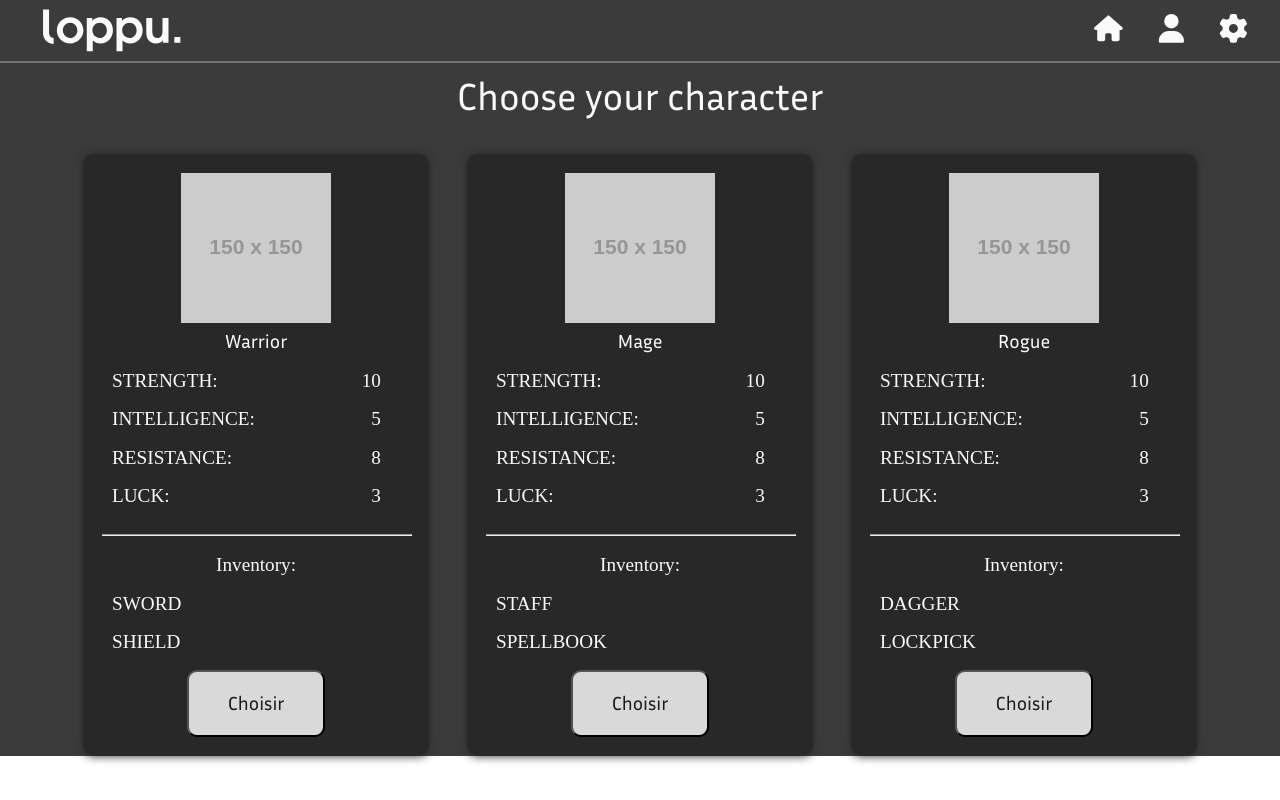
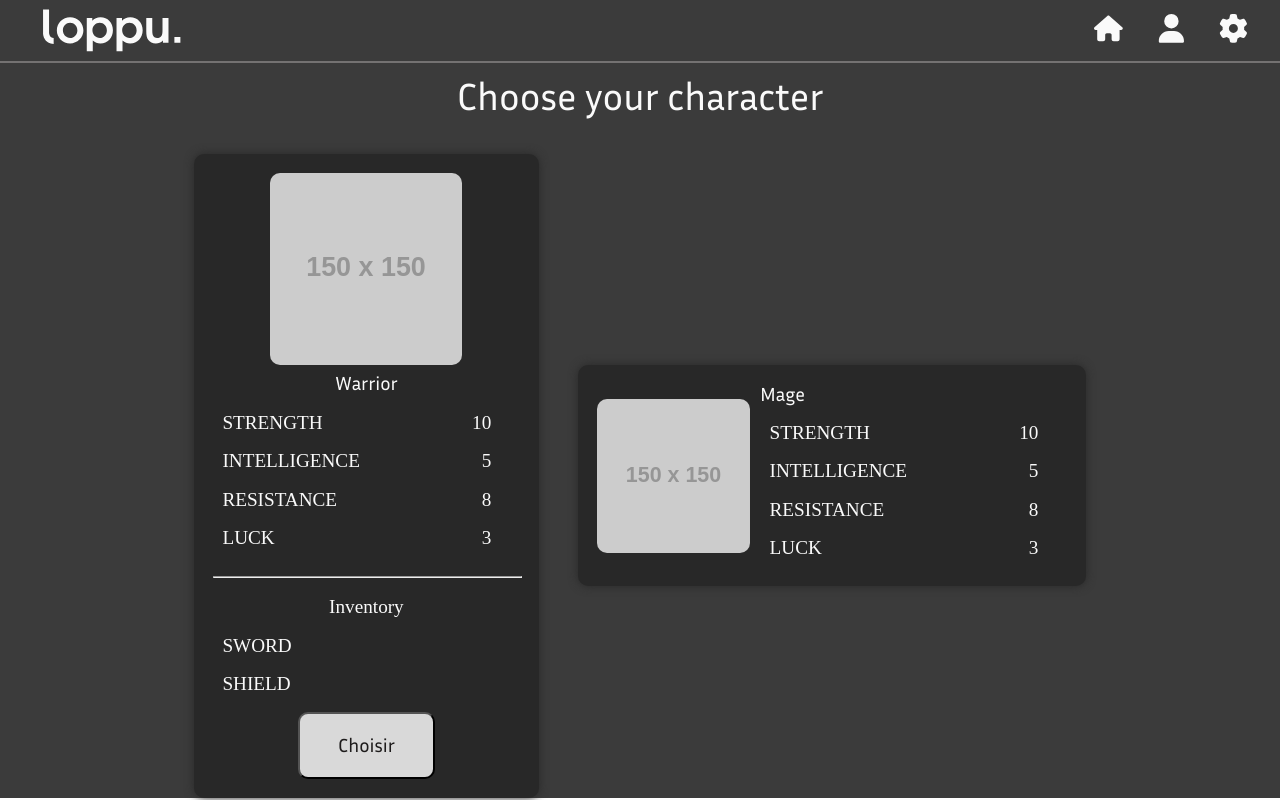
Before and after one commit to Naiizey/Loppu, a React (Create React App) app in the folder client/: page /characterSelection in a window 1280 px wide. Built offline with nearby package versions, Linux system fonts and the light colour scheme.

Commit message:
Refactor characterSelection component and characterSheet styles

```diff
--- a/client/src/components/characterSheet/characterSheet.css
+++ b/client/src/components/characterSheet/characterSheet.css
@@ -1,9 +1,22 @@
-#characterSheet > hr{
+#characterSheetBig{
+    display: flex;
+    flex-direction: column;
+    align-items: center;
+    row-gap: 0.5em;
+    padding: 1em;
+    background-color: var(--black-shade);
+    border-radius: 10px;
+    box-shadow: 0 0 10px var(--black-shade);
+    transition: all 0.3s;
+    width: 16em;
+}
+
+#characterSheetBig > hr{
     color : var(--white-shade);
     width: 100%;
 }
 
-#characterSheet button{
+#characterSheetBig button{
     padding: 1em 2em;
     background-color: var(--grey-button-sel-char);
     color: var(--black-text-on-grey-button);
@@ -13,14 +26,14 @@
     cursor: pointer;
 }
 
-#characterSheet ul{
+#characterSheetBig ul{
     display: flex;
     flex-direction: column;
     justify-content: space-between;
     width: 16em;
 }
 
-#characterSheet ul > li{
+#characterSheetBig ul > li{
     display: flex;
     flex-direction: row;
     justify-content: space-between;
@@ -28,3 +41,101 @@
     width: 14em;
     text-transform: uppercase;
 }
+
+#characterSheetBig img{
+    width: 10em;
+    height: 10em;
+    border-radius: 10px;
+}
+
+/* character Sheet Small */
+
+#characterSheetSmall{
+    display: flex;
+    flex-direction: row;
+    align-items: space-between;
+    background-color: var(--black-shade);
+    border-radius: 10px;
+    box-shadow: 0 0 10px var(--black-shade);
+    transition: all 0.3s;
+    padding: 1em;
+    column-gap: 0.5em;
+}
+
+#characterSheetSmall > :first-child{
+    align-self: center;
+}
+
+#characterSheetSmall > section{
+    display: flex;
+    flex-direction: column;
+    row-gap: 0.5em;
+}
+
+#characterSheetSmall > section > ul{
+    display: flex;
+    flex-direction: column;
+    justify-content: space-between;
+    width: 16em;
+}
+
+#characterSheetSmall > section > ul > li{
+    display: flex;
+    flex-direction: row;
+    justify-content: space-between;
+    padding: 0.5em;
+    width: 14em;
+    text-transform: uppercase;
+}
+
+#characterSheetSmall img{
+    width: 8em;
+    height: 8em;
+    border-radius: 10px;
+}
+
+/* Selected CharacterSmall */
+#characterSheetSmall.selected{
+    display: flex;
+    flex-direction: column;
+    align-items: center;
+    row-gap: 0.5em;
+    padding: 1em;
+    width: 16em;
+    transition: none;
+}
+
+.selected hr{
+    color : var(--white-shade);
+    width: 100%;
+}
+
+.selected > section{
+    display: flex;
+    flex-direction: column;
+    align-items: center;
+    row-gap: 0.5em;
+    align-items: space-between;
+}
+
+.selected ul{
+    display: flex;
+    flex-direction: column;
+    justify-content: space-between;
+    width: 16em;
+}
+
+.selected ul > li{
+    display: flex;
+    flex-direction: row;
+    justify-content: space-between;
+    padding: 0.5em;
+    width: 14em;
+    text-transform: uppercase;
+}
+
+.selected img{
+    width: 10em;
+    height: 10em;
+    border-radius: 10px;
+}
--- a/client/src/components/characterSheet/characterSheet.js
+++ b/client/src/components/characterSheet/characterSheet.js
@@ -2,34 +2,36 @@ import React from 'react';
 import './characterSheet.css';
 
 function click(name) {
-    console.log(name);
+    // console.log(name)
 }
 
-const characterSheet = ({img, name, stats, inventory}) => {
+const characterSheet = ({type, img, name, stats, inventory, isClicked, onClick}) => {
+    switch(type) {
+        case "big":
             return (
-        <li id="characterSheet">
+                <li id="characterSheetBig" className={`${isClicked ? "selected" : ""}`}   onClick={onClick}>
                     <img src={img} alt={name}/>
                     <h2>{name}</h2>
                     <ul>
                         <li>
-                    <p>Strength: </p>
+                            <p>Strength </p>
                             <p>{stats.strength}</p>
                         </li>
                         <li>
-                    <p>Intelligence: </p>
+                            <p>Intelligence </p>
                             <p>{stats.intelligence}</p>
                         </li>
                         <li>
-                    <p>Resistance: </p>
+                            <p>Resistance </p>
                             <p>{stats.resistance}</p>
                         </li>
                         <li>
-                    <p>Luck: </p>
+                            <p>Luck </p>
                             <p>{stats.luck}</p>
                         </li>
                     </ul>
                     <hr/>
-            <p>Inventory:</p>
+                    <p>Inventory </p>
                     <ul>
                         {inventory.map((item, index) => {
                             return <li key={index}>{item}</li>
@@ -38,6 +40,51 @@ const characterSheet = ({img, name, stats, inventory}) => {
                     <button onClick={click(name)}>Choisir</button>
                 </li>
             )
+        case "small":
+            return (
+                <li id="characterSheetSmall" className={`${isClicked ? "selected" : ""}`}   onClick={onClick}>
+                    <img src={img} alt={name}/>
+                    <section>
+                        <h2>{name}</h2>
+                        <ul>
+                            <li>
+                                <p>Strength </p>
+                                <p>{stats.strength}</p>
+                            </li>
+                            <li>
+                                <p>Intelligence </p>
+                                <p>{stats.intelligence}</p>
+                            </li>
+                            <li>
+                                <p>Resistance </p>
+                                <p>{stats.resistance}</p>
+                            </li>
+                            <li>
+                                <p>Luck </p>
+                                <p>{stats.luck}</p>
+                            </li>
+                        </ul>
+                    </section>
+                    { isClicked &&
+                        <>
+                            <hr/>
+                            <p>Inventory </p>
+                            <ul>
+                                {inventory.map((item, index) => {
+                                    return <li key={index}>{item}</li>
+                                })}
+                            </ul>
+                        </>
+                    }
+                </li>
+            )
+        default:
+            return (
+                <li id="characterSheet">
+                    default case
+                </li>
+            )
+    }
 };
 
 export default characterSheet;
--- a/client/src/pages/characterSelection/characterSelection.css
+++ b/client/src/pages/characterSelection/characterSelection.css
@@ -25,18 +25,7 @@ section#characterSelection > ul{
     padding: auto;
 }
 
-section#characterSelection > ul > li{
-    display: flex;
-    flex-direction: column;
-    align-items: center;
-    row-gap: 0.5em;
-    padding: 1em;
-    background-color: var(--black-shade);
-    border-radius: 10px;
-    box-shadow: 0 0 10px var(--black-shade);
-    transition: all 0.3s;
-    width: 16em;
-}
+
 
 section#characterSelection > ul > li:hover{
     box-shadow: 0 0 10px var(--white-shade);
--- a/client/src/pages/characterSelection/characterSelection.js
+++ b/client/src/pages/characterSelection/characterSelection.js
@@ -1,18 +1,22 @@
-import React from 'react';
+import { useState } from 'react';
 import './characterSelection.css';
 import CharacterSheet from '../../components/characterSheet/characterSheet';
 
-const characterSelection = () => {
+const CharacterSelection = () => {
+    const [isClicked, setIsClicked] = useState(false);
+
     return (
         <section id="characterSelection">
             <h1>Choose your character</h1>
             <ul>
-                <CharacterSheet name="Warrior" stats={{strength:"10", intelligence:"5", resistance:"8", luck:"3"}} inventory={["sword", "shield"]} img="https://via.placeholder.com/150"/>
-                <CharacterSheet name="Mage" stats={{strength:"10", intelligence:"5", resistance:"8", luck:"3"}} inventory={["staff", "spellbook"]} img="https://via.placeholder.com/150"/>
-                <CharacterSheet name="Rogue" stats={{strength:"10", intelligence:"5", resistance:"8", luck:"3"}} inventory={["dagger", "lockpick"]} img="https://via.placeholder.com/150"/>
+                <CharacterSheet type="big" name="Warrior" stats={{strength:"10", intelligence:"5", resistance:"8", luck:"3"}} inventory={["sword", "shield"]} img="https://via.placeholder.com/150"/>
+                <CharacterSheet type="small" name="Mage" stats={{strength:"10", intelligence:"5", resistance:"8", luck:"3"}} inventory={["staff", "spellbook"]} img="https://via.placeholder.com/150" isClicked={isClicked} onClick={() => setIsClicked(!isClicked)}/>
+                {/*
+                    <CharacterSheet type="big" name="Rogue" stats={{strength:"10", intelligence:"5", resistance:"8", luck:"3"}} inventory={["dagger", "lockpick"]} img="https://via.placeholder.com/150"/>
+                */}
             </ul>
         </section>
     )
 };
 
-export default characterSelection;
+export default CharacterSelection;
```
Lines whose indentation alone changed are shown as unchanged.
